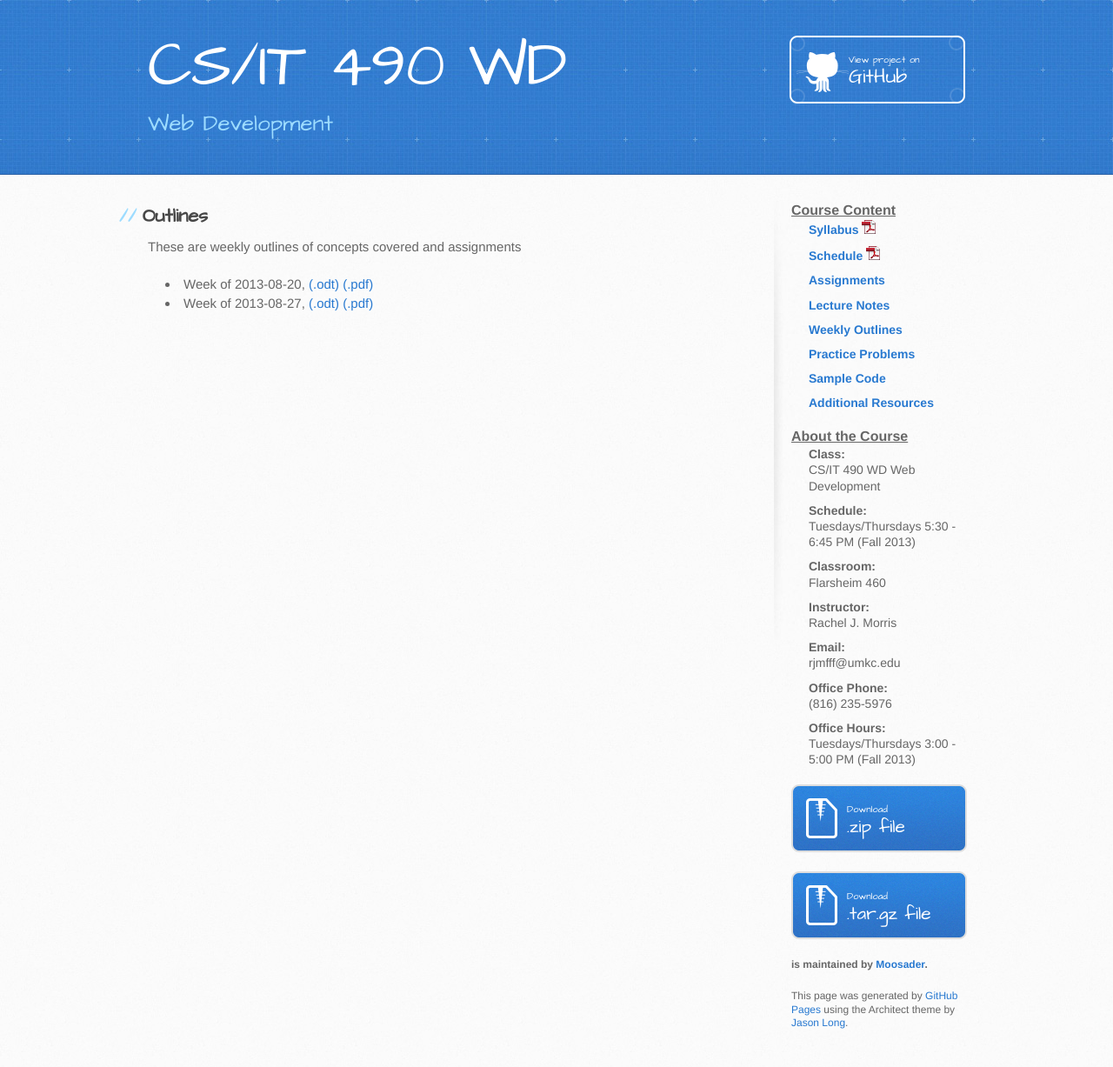
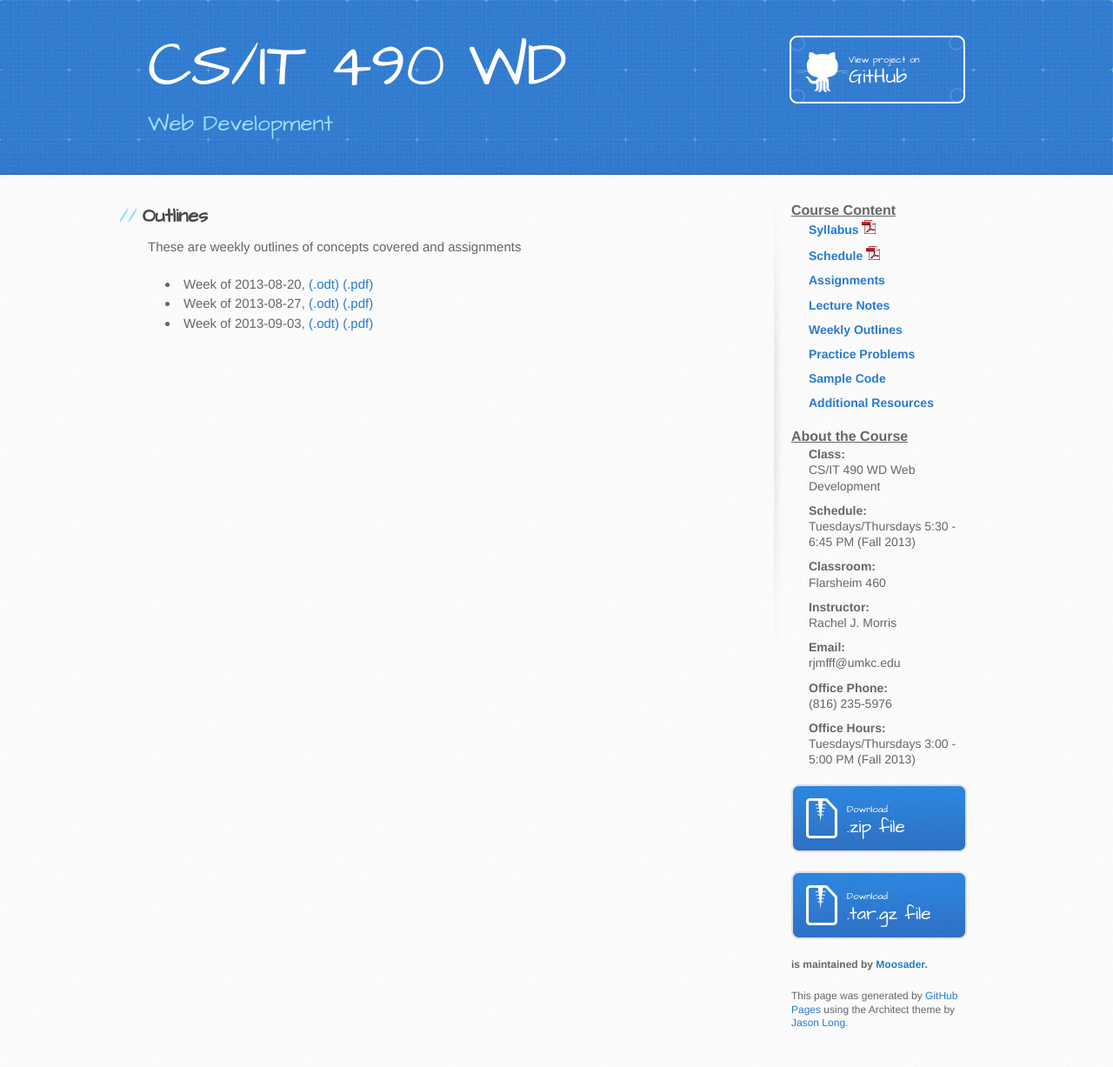
Before and after one commit to spellbindguy/Web-Development, a Jekyll site: the page outlines.html, which Jekyll copies as it is, in a window 1280 px wide. Shown: the whole page at 87% size. Built offline with Jekyll 4.4.1, drawn with Linux system fonts in a browser that asks for light colours.

Commit message:
Outlines page updated

```diff
--- a/outlines.html
+++ b/outlines.html
@@ -42,8 +42,13 @@
 			</li>
 
 			<li>Week of 2013-08-27,
-				<a href="https://github.com/Moosader/Web-Development/blob/master/Outlines/Week%20of%202013-08-27.odt">(.odt)</a>
-				<a href="https://github.com/Moosader/Web-Development/blob/master/Outlines/Week%20of%202013-08-27.pdf">(.pdf)</a>
+				<a href="https://github.com/Moosader/Web-Development/blob/master/Outlines/Week%20of%202013-08-27.odt?raw=true">(.odt)</a>
+				<a href="https://github.com/Moosader/Web-Development/blob/master/Outlines/Week%20of%202013-08-27.pdf?raw=true">(.pdf)</a>
+			</li>
+
+			<li>Week of 2013-09-03,
+				<a href="https://github.com/Moosader/Web-Development/blob/master/Outlines/Week%20of%202013-09-03.odt?raw=true">(.odt)</a>
+				<a href="https://github.com/Moosader/Web-Development/blob/master/Outlines/Week%20of%202013-09-03.pdf?raw=true">(.pdf)</a>
 			</li>
 
 			<!--
```
